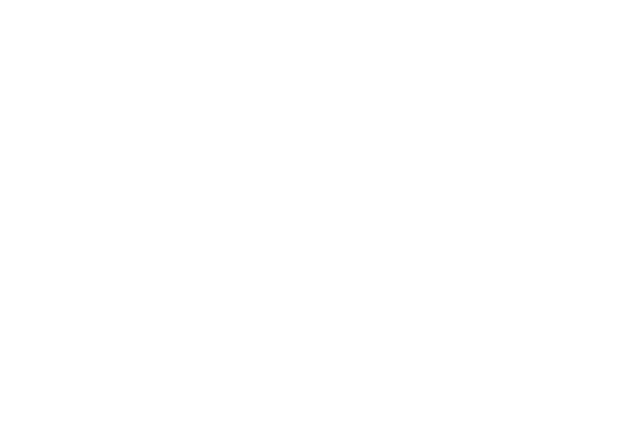
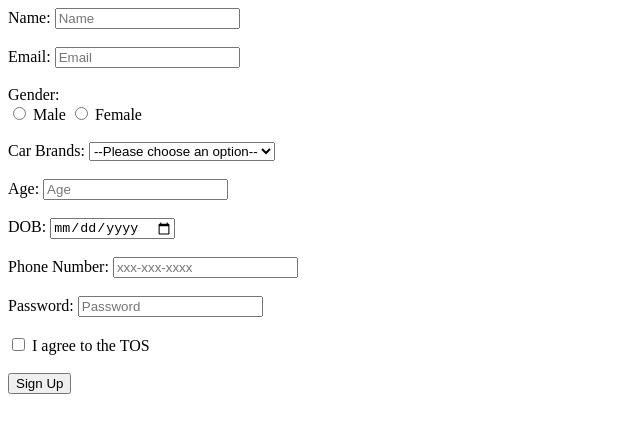
Before and after one commit to acciojob/signup-form-car-Pankaj-Sharmaa, a website: page main.html in a window 1280 px wide. Shown: the whole page, without its empty margins (0-640 px from the left). Drawn offline with Linux system fonts and the light colour scheme.

Commit message:
created a submission

```diff
--- a/main.html
+++ b/main.html
@@ -1,16 +1,46 @@
 <!DOCTYPE html>
+<html>
+<head>
+  <title>Signup Form</title>
+</head>
+<body>
+  <form action="your_processing_script.php" method="post">
+    <label for="name">Name:</label>
+    <input type="text" id="name" name="name" placeholder="Name" required><br><br>
 
-<html>
+    <label for="email">Email:</label>
+    <input type="email" id="email" name="email" placeholder="Email" required><br><br>
 
-<head>
-	<link rel="stylesheet" href="styles.css">
-</head>
+    <label>Gender:</label><br>
+    <input type="radio" id="gender_m" name="gender" required>
+    <label for="gender_m">Male</label>
+    <input type="radio" id="gender_f" name="gender" required>
+    <label for="gender_f">Female</label><br><br>
 
-<body>
-	<!-- the entire body must be written by student -->
-    <script type="text/javascript" src="./script.js">
-</script>
+    <label for="cars">Car Brands:</label>
+    <select id="cars" name="cars" required>
+      <option value="">--Please choose an option--</option>
+      <!-- Add car brand options here -->
+    </select><br><br>
 
+    <label for="age">Age:</label>
+    <input type="number" id="age" name="age" placeholder="Age" required><br><br>
+
+    <label for="dob">DOB:</label>
+    <input type="date" id="dob" name="dob" required><br><br>
+
+    <label for="tel">Phone Number:</label>
+    <input type="tel" id="tel" name="tel" pattern="\d{3}-\d{3}-\d{4}" placeholder="xxx-xxx-xxxx"><br><br>
+
+    <label for="password">Password:</label>
+    <input type="password" id="password" name="password" placeholder="Password" required><br><br>
+
+    <label>
+      <input type="checkbox" id="tos" name="tos" required>
+      I agree to the TOS
+    </label><br><br>
+
+    <button type="submit">Sign Up</button>
+  </form>
 </body>
-
 </html>
```
